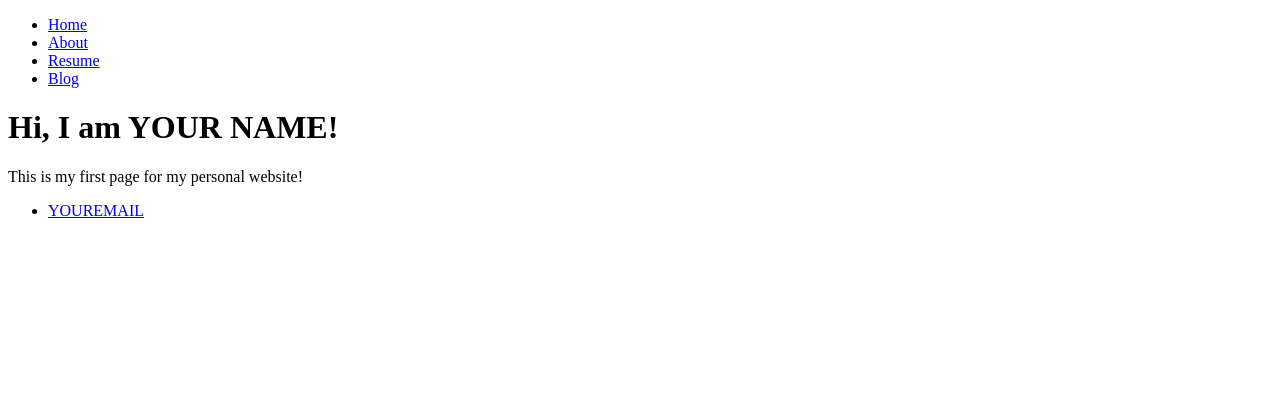
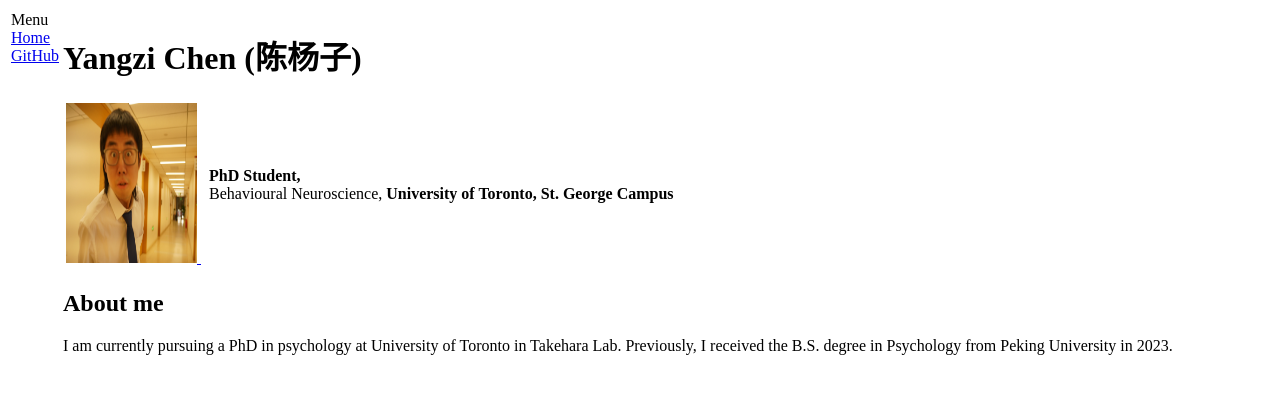
Before and after one commit to YangziiiiiChen/Yangzi-s-Homepage, a plain HTML site: page index.html in a window 1280 px wide. Drawn offline with Linux system fonts and the light colour scheme.

Commit message:
Add files via upload

```diff
--- a/index.html
+++ b/index.html
@@ -1,27 +1,55 @@
-<!DOCTYPE html>
-<html>
- <head>
-   <title>YOUR NAME Portfolio</title>
- </head>
- <body>
-   <nav>
-     <ul>
-       <li><a href=”/”>Home</a></li>
-       <li><a href=”/about”>About</a></li>
-       <li><a href=”/resume”>Resume</a></li>
-       <li><a href=”/blog”>Blog</a></li>
-     </ul>
-   </nav>
-   <div class=”container”>
-     <div class=”blurb”>
-       <h1>Hi, I am YOUR NAME!</h1>
-       <p>This is my first page for my personal website!</a></p>
-     </div>
-   </div>
-   <footer>
-   <ul>
-     <li><a href=”mailto:YOUREMAIL”>YOUREMAIL</a></li>
-   </ul>
-   </footer>
- </body>
+<!DOCTYPE html PUBLIC "-//W3C//DTD XHTML 1.1//EN"
+  "http://www.w3.org/TR/xhtml11/DTD/xhtml11.dtd">
+<html xmlns="http://www.w3.org/1999/xhtml" xml:lang="en">
+<head>
+  <meta name="generator" content="jemdoc, see http://jemdoc.jaboc.net/" />
+  <meta http-equiv="Content-Type" content="text/html;charset=utf-8" />
+  <title>Yangzi Chen</title>
+  <style>
+    .image-container img {
+      width: 131px;
+      height: 160px;
+      transition: opacity 0.3s ease;
+    }
+
+    .image-container img:hover {
+      content: url('showmaer.jpg');
+    }
+  </style>
+</head>
+<body>
+  <table summary="Table for page layout." id="tlayout">
+    <tr valign="top">
+      <td id="layout-menu">
+        <div class="menu-category">Menu</div>
+        <div class="menu-item"><a href="index.html" class="current">Home</a></div>
+        <div class="menu-item"><a href="https://github.com/YangziiiiiChen">GitHub</a></div>
+      </td>
+      <td id="layout-content">
+        <div id="toptitle">
+          <h1>Yangzi Chen (陈杨子) </h1>
+        </div>
+        <table class="imgtable">
+          <tr>
+            <td>
+              <a href="https://YangziiiiiChen.github.io/" class="image-container">
+                <img src="HZ_009141.JPG" alt="alt text" />
+              </a>&nbsp;
+            </td>
+            <td align="left">
+              <p><b>PhD Student, </b> <br />
+                Behavioural Neuroscience, <b>University of Toronto, St. George Campus</b> <br />
+              </p>
+            </td>
+          </tr>
+        </table>
+        <h2>About me</h2>
+        <p>
+          I am currently pursuing a PhD in psychology at University of Toronto in Takehara Lab.
+          Previously, I received the B.S. degree in Psychology from Peking University in 2023.
+        </p>
+      </td>
+    </tr>
+  </table>
+</body>
 </html>
```
